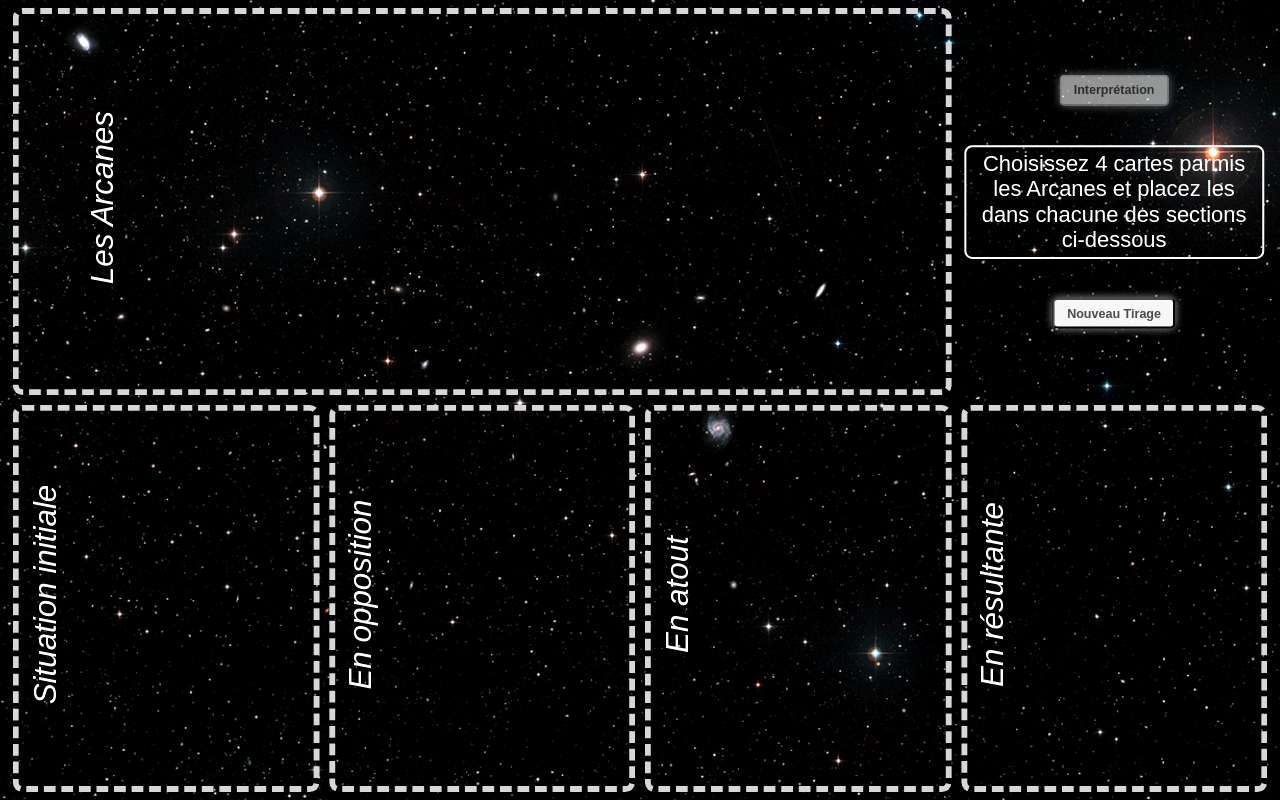
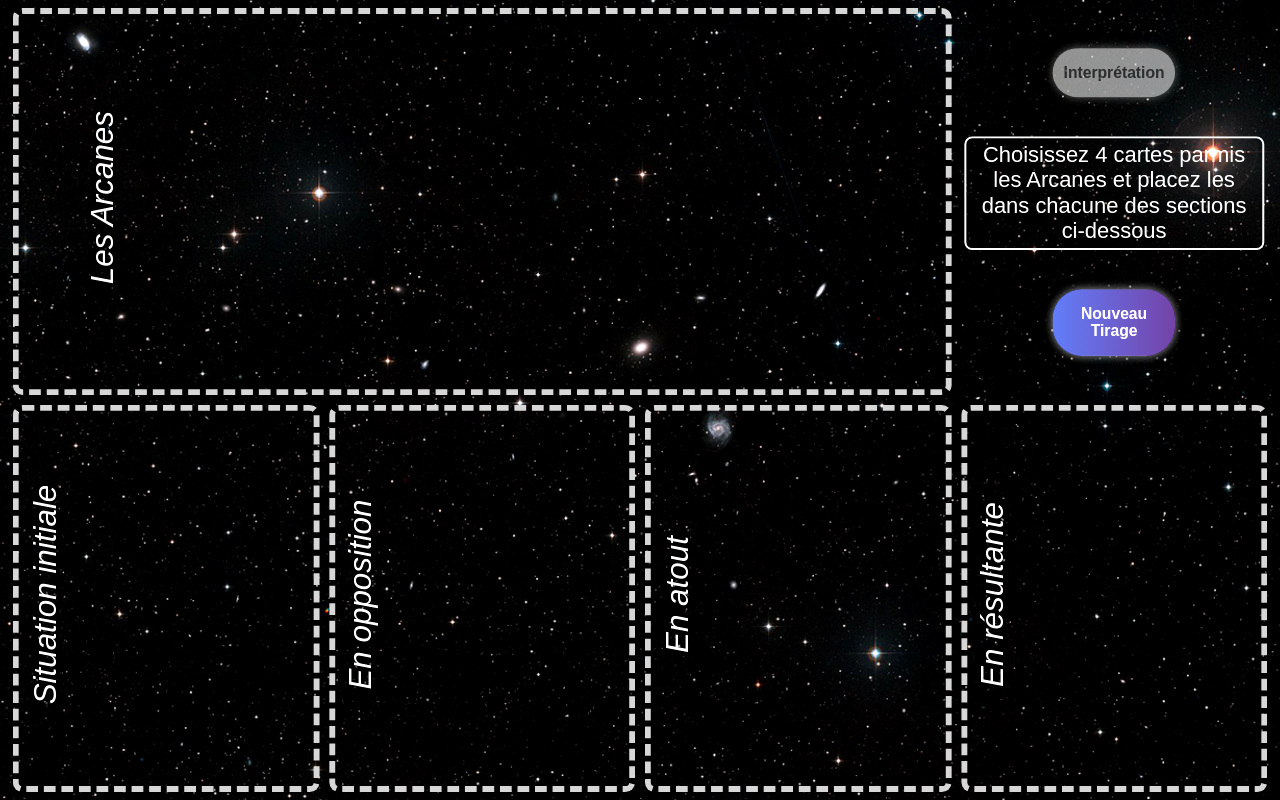
Before and after one commit to OeilDigital/tarot, a React (Create React App) app: page / in a window 1280 px wide. Built offline with nearby package versions, Linux system fonts and the light colour scheme.

Commit message:
code source

```diff
--- a/src/App.css
+++ b/src/App.css
@@ -45,6 +45,7 @@ body {
     display: none;
 }
 
+/* Disposition des sections de jeu */
 .deck {
     width: 100%;
     height: 100%;
@@ -73,11 +74,6 @@ body {
     height: 100%;
     z-index: 100;
 }
-
-/* 1er arcane */
-/* .deck>div:nth-child(1) div div:first-child div{
-    background-color: red;
-} */
 
 .deck>div:nth-child(1) .cards_list {
     position: relative;
@@ -599,6 +595,7 @@ body {
     }
 }
 
+/* Cartes de départ dans Arcanes */
 
 .deck>div:nth-child(1) .card_item {
     background-image: url(./components/dos.png);
@@ -630,6 +627,7 @@ body {
     perspective-origin: center;
 }
 
+/* Cartes dans les section à choix */
 .deck>div:not(:nth-child(1)) .card-wrapper {
     background: transparent;
     width: 13vw;
@@ -701,6 +699,26 @@ body {
 
 
 /* Bouton d'interprétation et modale & div .mean*/
+
+.btnMeanFalse, .btnMean, .btnReboot  {
+    display:flex;
+    justify-content: center;
+    align-items: center;
+    height: auto;
+    width: 110px;
+    min-width: 40%;
+    padding: 2vh;
+    border-radius: 30px;
+    color: #525252;
+    font-size: clamp(0.7rem, 2rem, 2vh);
+    font-weight: 500;
+    border: none;
+    background-color: rgba(255, 255, 255, 0.9);
+    box-shadow: 0px 0px 10px rgba(255, 255, 255, 0.6);
+    font-family: 'Montserrat', sans-serif;
+    cursor: pointer;
+}
+
 .divMean {
     display: flex;
     grid-area: 1 / 7 / 2 / 9;
@@ -710,47 +728,31 @@ body {
     gap: 5vh;
 }
 
-.btnMean {
-    width: auto;
-    height: auto;
-    color: #525252;
-    font-weight: 600;
-    background-color: rgba(255, 255, 255, 0.9);
-    border-radius: 5px;
-    box-shadow: 0px 0px 10px rgba(255, 255, 255, 0.6);
-    font-family: 'Montserrat', sans-serif;
-    font-size: clamp(0.7rem, 1vw, 1rem);
-    cursor: pointer;
-    padding: 0.5vw 1vw;
+.btnMeanFalse {
+    opacity: 0.6;
+    cursor: initial;
 }
 
 .btnReboot {
-    width: auto;
-    height: auto;
-    color: #525252;
-    font-weight: 600;
-    background-color: rgba(255, 255, 255, 0.9);
-    border-radius: 5px;
-    box-shadow: 0px 0px 10px rgba(255, 255, 255, 0.6);
-    font-family: 'Montserrat', sans-serif;
-    font-size: clamp(0.7rem, 1vw, 1rem);
-    cursor: pointer;
-    padding: 0.5vw 1vw;
+    color: white;
+    background-size: 300% 100%;
+    background-image: linear-gradient(to right, #667eea, #764ba2, #6B8DD6, #8E37D7);
     z-index: 2000;
 }
 
-.btnMeanFalse {
-    width: auto;
+.btnReboot:hover {
     height: auto;
-    color: #525252;
-    font-weight: 600;
-    background-color: rgba(255, 255, 255, 0.9);
-    border-radius: 5px;
-    box-shadow: 0px 0px 10px rgba(255, 255, 255, 0.6);
+    color: white;
+    background-position: 100% 0;
+    -moz-transition: all .4s ease-in-out;
+    -o-transition: all .4s ease-in-out;
+    -webkit-transition: all .4s ease-in-out;
+    transition: all .4s ease-in-out;
+    transform: scale(1.1);
+    background-image: linear-gradient(to right, #667eea, #764ba2, #6B8DD6, #8E37D7);
+    box-shadow: 0px 0px 10px rgba(64, 0, 255, 0.6);
     font-family: 'Montserrat', sans-serif;
-    font-size: clamp(0.7rem, 1vw, 1rem);
-    opacity: 0.6;
-    padding: 0.5vw 1vw;
+    z-index: 2000;
 }
 
 #mean-details-modal {
@@ -925,6 +927,8 @@ p {
     gap: 4%;
 }
 
+/* Animation du titre en mode landscape */
+
 #logo-on path:nth-child(1) {
     stroke-dasharray: 246;
     stroke-dashoffset: 246;
@@ -1005,6 +1009,7 @@ svg {
 }
 
 
+/* Mode portrait et anim du titre */
 
 @media screen and (orientation: portrait) {
     .App {
--- a/src/components/Deck.js
+++ b/src/components/Deck.js
@@ -113,8 +113,8 @@ function Deck({ data, updateMean }) {
 
             <div className="divMean">
                 {fullDraw ?
-                    (<button className="btnMean" onClick={updateMean}>Interprétation</button>) :
-                    (<button className="btnMeanFalse" disabled >Interprétation</button>)
+                    (<button className="btnMean" onClick={updateMean}><strong>Interprétation</strong></button>) :
+                    (<button className="btnMeanFalse" disabled ><strong>Interprétation</strong></button>)
                 }
 
                 <div className="intro">
@@ -123,7 +123,7 @@ function Deck({ data, updateMean }) {
                     </p>
                 </div>
 
-                <button className="btnReboot" onClick={handleClick}>Nouveau Tirage</button>
+                <button className="btnReboot" onClick={handleClick}><strong>Nouveau Tirage</strong></button>
             </div>
         </div>
     )
```
